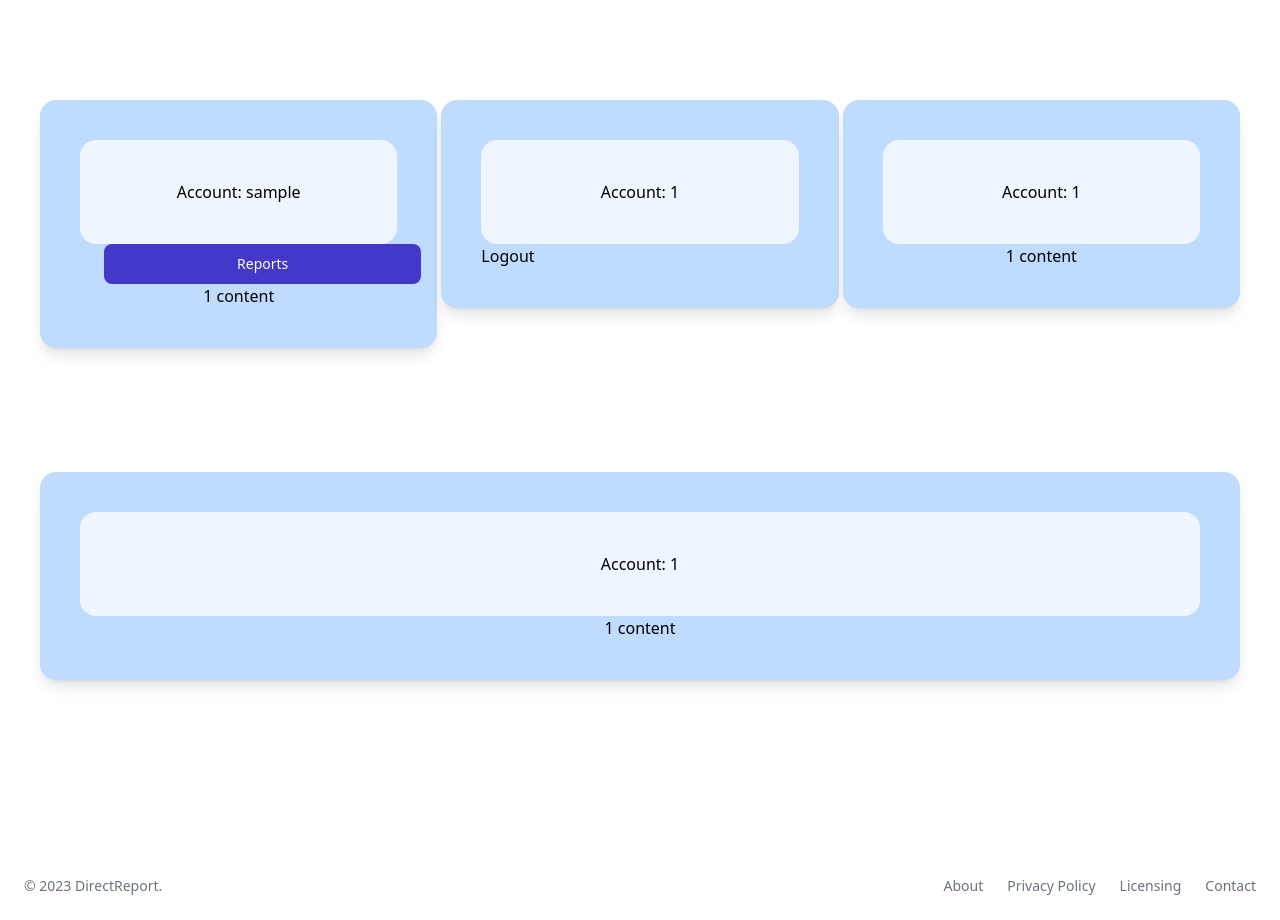
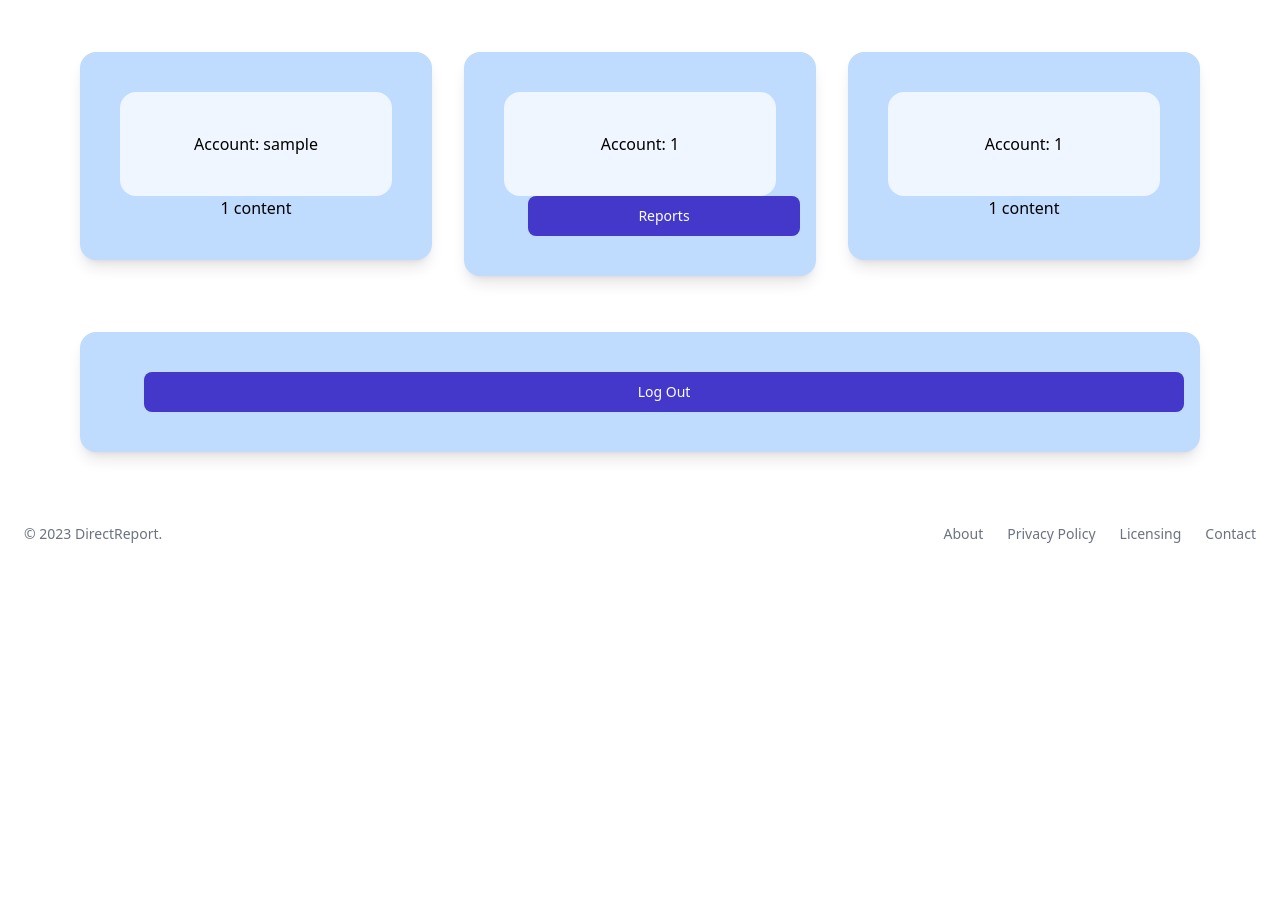
Before and after one commit to chriswebb09/DirectReport, a Flask app: page /account in a window 1280 px wide. Shown: the part 76-996 px from the top of the page. After the commit the page ends 619 px from the top, so only its background shows below. Run offline with Flask 3, Linux system fonts and the light colour scheme; the visitor is signed in with stand-in values (Sample User, id 1); style sheets or scripts are compiled from the project's sources; some libraries are stand-ins or nearby versions.

Commit message:
refactor react components to static js files

```diff
--- a/DirectReport/browserview/github.py
+++ b/DirectReport/browserview/github.py
@@ -37,7 +37,7 @@ class GithubClient:
         """
 
         url = f"https://api.github.com/repos/chriswebb09/DirectReport/pulls/comments"
-        headers = {"Authorization": "token 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"}
+        headers = {"Authorization": "token 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"}
 
         response = requests.get(url, headers=headers)
         response.raise_for_status()
@@ -58,7 +58,7 @@ class GithubClient:
         """
 
         url = f"https://api.github.com/repos/chriswebb09/DirectReport/pulls"
-        headers = {"Authorization": "token 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"}
+        headers = {"Authorization": "token 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"}
 
         response = requests.get(url, headers=headers)
         response.raise_for_status()
--- a/DirectReport/browserview/static/js/account.js
+++ b/DirectReport/browserview/static/js/account.js
@@ -37,94 +37,42 @@ const Account = () => {
         )
     } else {
         return (
-            <div className="grid grid-cols-3 gap-1 mb-20 mx-10">
-                <div className="col-span-1 justify-center my-10">
-                    <div className="self-center bg-blue-200 py-10 px-10 my-5 shadow-lg rounded-2xl">
+            <div className="grid grid-cols-3 gap-8 mb-1 mx-20">
+                <div className="col-span-1 justify-center my-1">
+                    <div className="self-center bg-blue-200 py-10 px-10 my-2 shadow-lg rounded-2xl">
                         <h1 className="text-center py-10 bg-blue-50 rounded-2xl">Account: {userData.name}</h1>
+                        <p className="text-center">{userData.userid} content</p>
+                    </div>
+                </div>
+                <div className="col-span-1 justify-center my-1">
+                    <div className="self-center bg-blue-200 py-10 py-10 px-10 my-2 shadow-lg rounded-2xl">
+                        <h1 className="text-center py-10 bg-blue-50 rounded-2xl">Account: {userData.userid}</h1>
                         <a className="px-6 text-md hover:text-gray-200" href="/teamreport">
                             <button type="button"
                                     className="w-full text-white bg-indigo-700 hover:bg-primary-700 focus:ring-4 focus:outline-none focus:ring-primary-300 font-medium rounded-lg text-sm px-5 py-2.5 text-center dark:bg-primary-600 dark:hover:bg-primary-700 dark:focus:ring-primary-800">Reports
                             </button>
                         </a>
-                        <p className="text-center">{userData.userid} content</p>
                     </div>
                 </div>
-                <div className="col-span-1 justify-center my-10">
-                    <div className="self-center bg-blue-200 py-10 py-10 px-10 my-5 shadow-lg rounded-2xl">
+                <div className="col-span-1 justify-center my-1">
+                    <div className="self-center bg-blue-200 py-10 px-10 my-2 shadow-lg rounded-2xl">
                         <h1 className="text-center py-10 bg-blue-50 rounded-2xl">Account: {userData.userid}</h1>
-                        <form method="GET" action="/logout">
-                            <button className="button is-block is-info is-large is-fullwidth">Logout</button>
-                        </form>
+                        <p className="text-center">{userData.userid} content</p>
+
                     </div>
                 </div>
-                <div className="col-span-1 justify-center my-10">
-                    <div className="self-center bg-blue-200 py-10 px-10 my-5 shadow-lg rounded-2xl">
-                        <h1 className="text-center py-10 bg-blue-50 rounded-2xl">Account: {userData.userid}</h1>
-                        <p className="text-center">{userData.userid} content</p>
-                    </div>
-                </div>
-                <div className="col-span-3 justify-center my-10">
-                    <div className="self-center bg-blue-200 py-10 px-10 my-5 shadow-lg rounded-2xl">
-                        <h1 className="text-center py-10 bg-blue-50 rounded-2xl">Account: {userData.userid}</h1>
-                        <p className="text-center">{userData.userid} content</p>
+                <div className="col-span-3 justify-center my-1">
+                    <div className="self-center bg-blue-200 py-10 px-10 my-2 shadow-lg rounded-2xl">
+                        <a className="px-6 text-md hover:text-gray-200" href="/logout">
+                            <button type="button" className="w-full text-white bg-indigo-700 hover:bg-primary-700 focus:ring-4 focus:outline-none focus:ring-primary-300 font-medium rounded-lg text-sm px-5 py-2.5 text-center dark:bg-primary-600 dark:hover:bg-primary-700 dark:focus:ring-primary-800">Log Out
+                            </button>
+                        </a>
                     </div>
                 </div>
             </div>
         )
     }
 };
+
 const domContainer = document.querySelector('#root');
 ReactDOM.render(<Account/>, domContainer);
-
-// class Account extends React.Component {
-//     render() {
-//         return elem(
-//             'div',
-//             null,
-//             React.createElement(
-//                 'div',
-//                 {
-//                     className: "py-24 flex h-100",
-//                     style: {background: "linear-gradient(90deg, #667eea 0%, #764ba2 100%)"}
-//                 },
-//                 React.createElement(
-//                     "div",
-//                     {
-//                         className: "container mx-auto px-6"
-//                     },
-//                     React.createElement(
-//                         "h2",
-//                         {
-//                             className: "my-4 text-4xl font-bold mb-2 text-white"
-//                         },
-//                         "DirectReport."
-//                     ),
-//                     React.createElement(
-//                         "h3",
-//                         {
-//                             className: "my-8 text-2xl mb-12 text-gray-200"
-//                         },
-//                         "Keep track of your accomplishments each day of the workweek."
-//                     ),
-//                     React.createElement(
-//                         "div",
-//                         {
-//                             className: "my-8"
-//                         },
-//                         React.createElement(
-//                             "a",
-//                             {
-//                                 className: "my-12 px-14 py-5 text-lg font-bold text-center text-white bg-gray-400 rounded-full hover:bg-blue-800 shadow-lg uppercase",
-//                                 href: "https://github.com/chriswebb09/DirectReport"
-//                             },
-//                             "Github"
-//                         )
-//                     )
-//                 )
-//             )
-//         );
-//     }
-// }
-//
-// const domContainer = document.querySelector('#root');
-// ReactDOM.render(elem(Home), domContainer);
--- a/DirectReport/browserview/static/js/teammember.js
+++ b/DirectReport/browserview/static/js/teammember.js
@@ -1,4 +1 @@
 const { useState, useEffect } = React;
-// const LoginForm = () => {
-//
-// }
--- a/DirectReport/browserview/templates/list.html
+++ b/DirectReport/browserview/templates/list.html
@@ -8,5 +8,6 @@
     <main>
         <div id="root" class='mt-18 pt-10 mb-20 md:max-lg:flex content-start'></div>
         <script type="text/babel" src="{{url_for('static', filename='js/list.js')}}"></script>
+        <script type="text/babel" src="{{url_for('static', filename='js/entryform.js')}}"></script>
     </main>
 {% endblock %}
--- a/DirectReport/browserview/templates/teamreport.html
+++ b/DirectReport/browserview/templates/teamreport.html
@@ -8,5 +8,6 @@
     <main>
         <div id="root" class='mt-18 pt-10 mb-20 md:max-lg:flex content-start'></div>
         <script type="text/babel" src="{{url_for('static', filename='js/teamreport.js')}}"></script>
+        <script type="text/babel" src="{{url_for('static', filename='js/chart_helper.js')}}"></script>
     </main>
 {% endblock %}
```
Also changed, not shown: DirectReport/browserview/static/js/chart_helper.js (+45 -0 lines), DirectReport/browserview/static/js/entryform.js (added, +65 -0 lines), DirectReport/browserview/static/js/list.js (+0 -62 lines), DirectReport/browserview/static/js/signup.js (+8 -14 lines), DirectReport/browserview/static/js/teamreport.js (+54 -56 lines).
